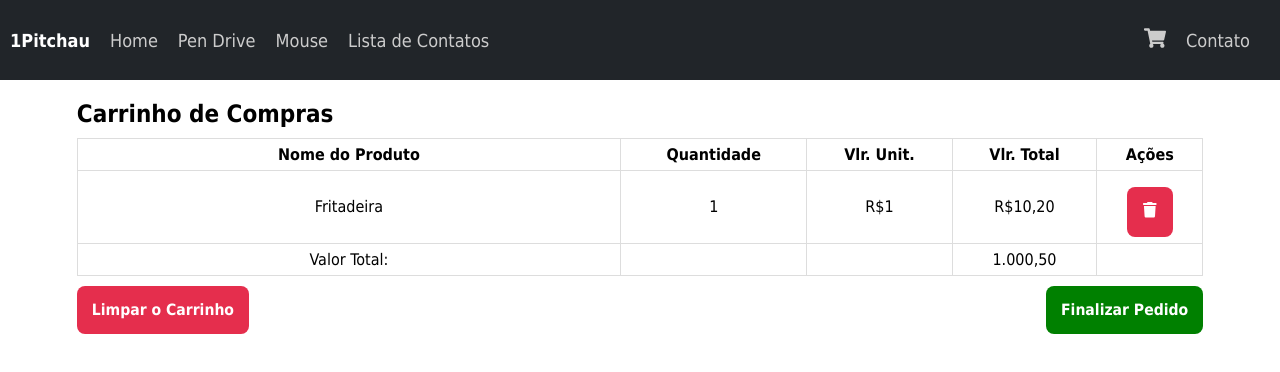
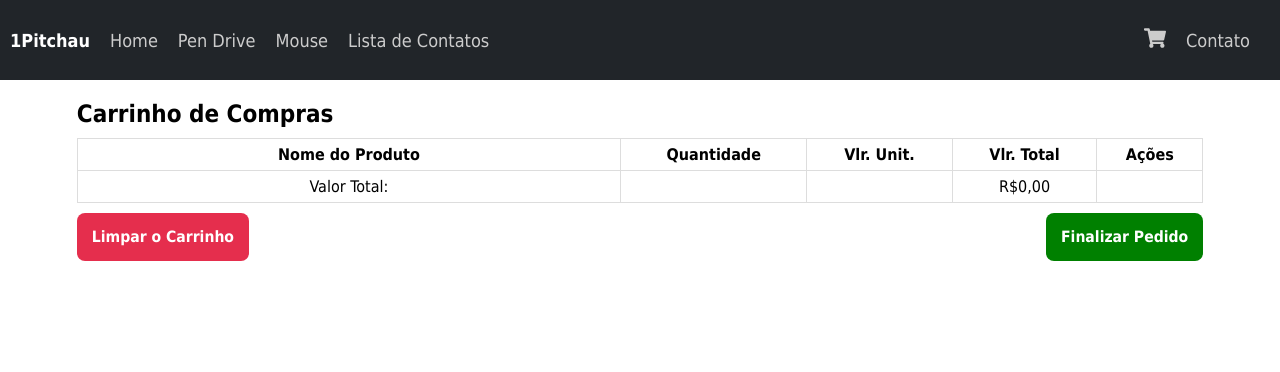
Before and after one commit to RaphaelPitol/1pitchau, a React (Vite) app: page /carrinho in a window 1280 px wide. Shown: the top 372 px of the page. Built offline with nearby package versions, Linux system fonts and the light colour scheme; data requests are answered from the project's data file.

Commit message:
Implementando funcionalidade para carregar os itens no carrinho

```diff
--- /dev/null
+++ b/src/@types/interfaces.ts
@@ -0,0 +1,12 @@
+export interface ICarrinho {
+  "id": number,
+  "nome": string,
+  "imagemg": string,
+  "imagemp": string,
+  "promo": number,
+  "promoNumber": number,
+  "valor": number,
+  "id_categoria": number,
+  "quantidade": number,
+  "total":number
+}
--- a/src/components/Card/index.tsx
+++ b/src/components/Card/index.tsx
@@ -8,6 +8,7 @@ import {
   TitlePromo,
 } from "./styles";
 import { useNavigate } from "react-router-dom";
+import { formateValor } from "../../service/format";
 
 interface Produto {
   id?: number;
@@ -17,7 +18,6 @@ interface Produto {
   preco: number;
 }
 
-const formtateValor = new Intl.NumberFormat('pt-BR',{style:'currency', currency: 'BRL',})
 
 //componente que recebe parametros por propriedade
 export const Card = (props: Produto) => {
@@ -31,8 +31,8 @@ export const Card = (props: Produto) => {
     <CardBody key={id}>
         <img src={img} alt="" />
         <Title>{nome}</Title>
-        <TitlePreco>{formtateValor.format(preco)}</TitlePreco>
-        <TitlePromo>{formtateValor.format(preco_promo)}</TitlePromo>
+        <TitlePreco>{formateValor.format(preco)}</TitlePreco>
+        <TitlePromo>{formateValor.format(preco_promo)}</TitlePromo>
         <Button onClick={()=>{navigate('product/'+id)}}>
           <TextButton>Detalhes</TextButton>
         </Button>
--- a/src/pages/Carrinho/index.tsx
+++ b/src/pages/Carrinho/index.tsx
@@ -2,9 +2,40 @@ import { useNavigate } from "react-router-dom";
 import { Menu } from "../../components/Menu";
 import { Button, TBTr, THTh, THtr, Table, Td, TextButton } from "./styles";
 import { FaTrash } from "react-icons/fa6";
+import { useCallback, useEffect, useState } from "react";
+import { ICarrinho } from "../../@types/interfaces";
+import { formataValorBR } from "../../service/format";
 
 export const Carrinho = () => {
   const navigate = useNavigate();
+  const [dataCarrinho, setDataCarrinho] = useState<Array<ICarrinho>>([]);
+
+  const [valorTotal, setValorTotal] = useState<number>(0);
+
+  const atualizaValorTotal = useCallback((carrinho: Array<ICarrinho>) => {
+      let total = 0
+      carrinho.forEach((produto)=>{
+        total = produto.total + total
+      })
+      setValorTotal(total)
+
+  }, []);
+
+  useEffect(() => {
+    let lsCarrinho = localStorage.getItem("@1pitchau:carrinho");
+
+    let carrinho: Array<ICarrinho> = [];
+
+    if (typeof lsCarrinho === "string") {
+      carrinho = JSON.parse(lsCarrinho);
+    }
+
+    if (carrinho.length > 0) {
+      setDataCarrinho(carrinho);
+      atualizaValorTotal(carrinho)
+    }
+
+  }, []);
 
   return (
     <>
@@ -23,9 +54,11 @@ export const Carrinho = () => {
             <THtr>
               <THTh
                 style={{
-                minWidth: 300
+                  minWidth: 300,
                 }}
-              >Nome do Produto</THTh>
+              >
+                Nome do Produto
+              </THTh>
               <THTh>Quantidade</THTh>
               <THTh>Vlr. Unit.</THTh>
               <THTh>Vlr. Total</THTh>
@@ -33,29 +66,30 @@ export const Carrinho = () => {
             </THtr>
           </thead>
           <tbody>
-            <TBTr>
-              <Td>Fritadeira</Td>
-              <Td>1</Td>
-              <Td>R$1</Td>
-              <Td>R$10,20</Td>
+            {dataCarrinho.map((produto) => {
+              return (
+                <TBTr key={produto.id}>
+                  <Td>{produto.nome}</Td>
+                  <Td>{produto.quantidade}</Td>
+                  <Td>{formataValorBR(produto.promo)}</Td>
+                  <Td>{formataValorBR(produto.total)}</Td>
                   <Td>
-                <Button
-                type="button"
-                >
+                    <Button type="button">
                       <TextButton>
-                    <FaTrash/>
+                        <FaTrash />
                       </TextButton>
                     </Button>
-
                   </Td>
                 </TBTr>
+              );
+            })}
           </tbody>
           <tfoot>
             <TBTr>
               <Td>Valor Total:</Td>
               <Td></Td>
               <Td></Td>
-              <Td>1.000,50</Td>
+              <Td>{formataValorBR(valorTotal)}</Td>
               <Td></Td>
             </TBTr>
           </tfoot>
@@ -63,24 +97,17 @@ export const Carrinho = () => {
 
         <div
           style={{
-          display: 'flex',
-          justifyContent: 'space-between'
+            display: "flex",
+            justifyContent: "space-between",
           }}
         >
-          <Button
-          type="button"
-          >
+          <Button type="button">
             <TextButton>Limpar o Carrinho</TextButton>
           </Button>
-          <Button
-          type="button"
-          bgColor="green"
-          >
+          <Button type="button" bgColor="green">
             <TextButton>Finalizar Pedido</TextButton>
           </Button>
-
         </div>
-
       </div>
     </>
   );
--- a/src/pages/Product/index.tsx
+++ b/src/pages/Product/index.tsx
@@ -1,22 +1,26 @@
-import { useParams } from "react-router-dom";
+import { useNavigate, useParams } from "react-router-dom";
 import { Menu } from "../../components/Menu";
 import { Button, Col4, Col6, Row, TextButton, Input } from "./styles";
-import { useEffect, useState } from "react";
+import { SyntheticEvent, useCallback, useEffect, useState } from "react";
 import axios, { AxiosError } from "axios";
+import { ICarrinho } from "../../@types/interfaces";
+import { formateValor } from "../../service/format";
 
 interface Produto {
   id: number,
   nome: string,
   imagemg: string,
+  imagemp: string,
   promo: number,
-  valor: number
+  promoNumber: number,
+  valor: number,
+  id_categoria: number,
 }
 
 
-const formtateValor = new Intl.NumberFormat('pt-BR',{style:'currency', currency: 'BRL',})
-
 export const Product = () => {
   const { id } = useParams();
+  const navigate = useNavigate();
   const[dataProduct, setDataProduct] = useState<Produto>()
 
 
@@ -43,6 +47,47 @@ export const Product = () => {
     })
   }, [id]);
 
+  //SyntheticEvent serve para tipar os dados do formulario
+  const onSubmit = useCallback((e: SyntheticEvent)=>{
+    //preventDefault não deixa atualizar a pagina com formulario
+    e.preventDefault();
+    const target = e.target as typeof e.target & {
+      quantidade:{value: number}
+    }
+
+    if(dataProduct){
+      let qtd = target.quantidade.value
+      if(qtd > 0){
+        let objProduto = {
+          ...dataProduct,
+          quantidade: qtd,
+          total: Number(dataProduct.promo) * qtd
+        }
+
+        // console.log(objProduto)
+        //localStorage é uma memoria do navegador
+        //o getItem traz alguma coisa do localStorage com o nome @1pitchau:carrinho
+        let lsCarrinho = localStorage.getItem('@1pitchau:carrinho')
+
+        let carrinho: Array<ICarrinho> = []
+
+        if(typeof lsCarrinho === 'string'){
+          //json.parse transforma em os dados do localStorage em objeto
+          carrinho = JSON.parse(lsCarrinho)
+        }
+
+
+        if(carrinho.length > 0){
+          carrinho.push(objProduto)
+          //stringify converte o array em string ou Json
+          localStorage.setItem('@1pitchau:carrinho', JSON.stringify(carrinho))
+        }else{
+          localStorage.setItem('@1pitchau:carrinho', JSON.stringify([objProduto]))
+        }
+        navigate('/carrinho')
+      }
+    }
+  },[dataProduct])
 
 
   return (
@@ -78,13 +123,15 @@ export const Product = () => {
             <h3>{dataProduct.nome}</h3>
             <p style={{
               textDecoration: 'line-through'
-            }}>R$ {formtateValor.format(dataProduct.valor)}</p>
+            }}>R$ {formateValor.format(dataProduct.valor)}</p>
             <p style={{
               fontWeight: 'bold',
               color: 'red'
-            }}>R$ {formtateValor.format(dataProduct.promo)}</p>
+            }}>R$ {formateValor.format(dataProduct.promo)}</p>
 
-            <form action="">
+            <form action=""
+            onSubmit={onSubmit}
+            >
               <Input
                 type="number"
                 name="quantidade"
@@ -92,7 +139,9 @@ export const Product = () => {
                 min="1"
                 required
               />
-              <Button>
+              <Button
+              type="submit"
+              >
                 <TextButton>
                   Adicionar ao Carrinho
                 </TextButton>
--- /dev/null
+++ b/src/service/format.ts
@@ -0,0 +1,13 @@
+export const formataValorBR = (valor?: number | null)=>{
+  if(valor){
+    return 'R$'+ valor.toLocaleString('pt-br',{
+      minimumFractionDigits: 2
+    })
+  }
+  return 'R$0,00'
+}
+
+export const formateValor = new Intl.NumberFormat("pt-BR", {
+  style: "currency",
+  currency: "BRL",
+});
```
Lines whose indentation alone changed are shown as unchanged.
